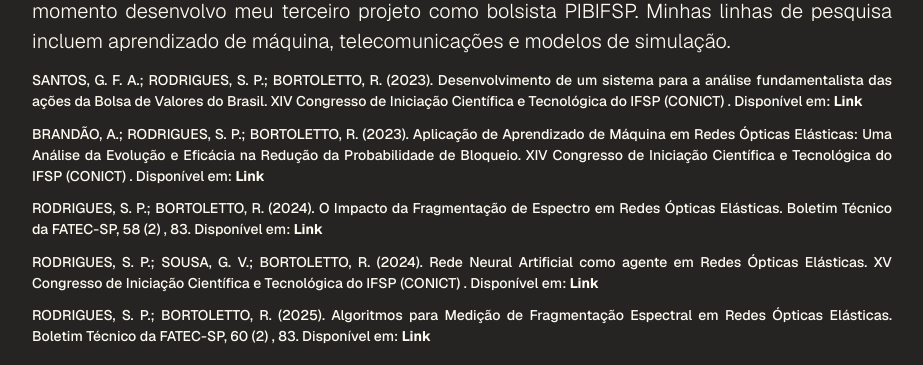
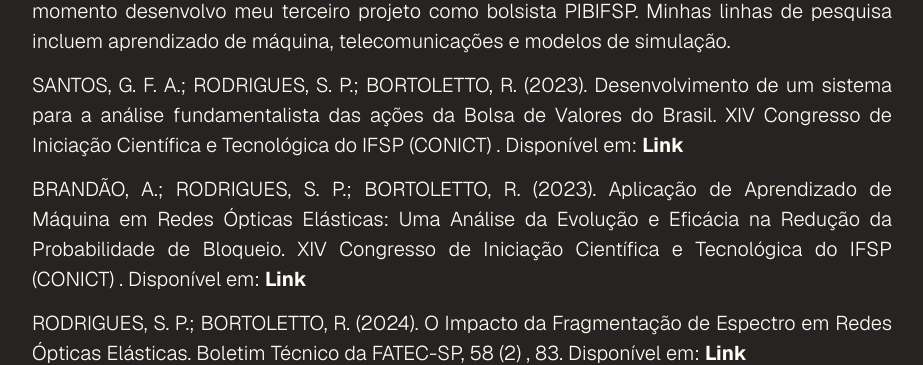
Before and after one commit to AssoDePicche/www, a Next.js app: page / in a window 1280 px wide. Shown: the part 459-824 px from the top of the page, without its empty margins (178-1101 px from the left). Built offline with nearby package versions, Linux system fonts and the light colour scheme.

Commit message:
fix: NexImage usage

```diff
--- a/components/Home/Research/index.tsx
+++ b/components/Home/Research/index.tsx
@@ -32,9 +32,9 @@
 
 const PublicationWrapper = styled.li`
   color: ${Theme.colors.font};
-  font-size: 1.4rem;
+  font-size: 2rem;
   margin-bottom: 4px;
-  font-weight: 500;
+  font-weight: 300;
   line-height: 1.5;
   text-align: justify;
 `;
@@ -42,7 +42,7 @@
 const ListWrapper = styled.ol`
   display: flex;
   flex-direction: column;
-  gap: 0.75rem;
+  gap: 1rem;
   list-style: none;
 `;
 
```
Also changed, not shown: components/Blog/Image/index.tsx (+4 -6 lines).
